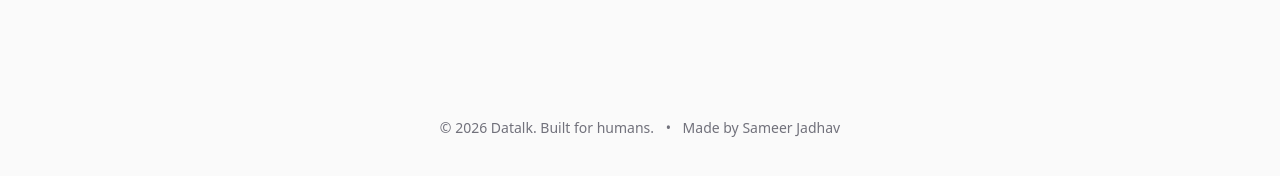
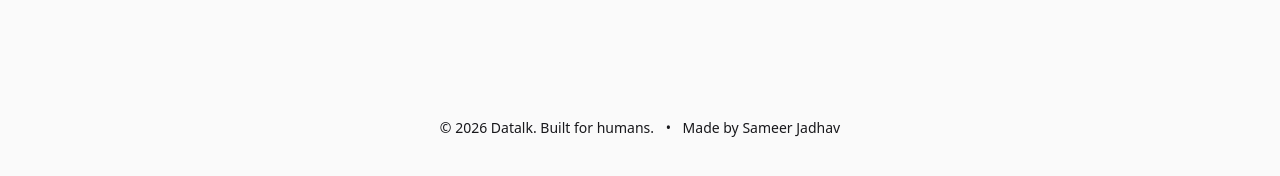
Before and after one commit to sameeeerjadhav/SQL-Agent, a React (Vite) app in the folder frontend/: page / in a window 1280 px wide. Shown: the part 1609-1785 px from the top of the page. Built offline with nearby package versions, Linux system fonts and the light colour scheme; no server answers.

Commit message:
Improve footer text visibility

```diff
--- a/frontend/src/components/LandingPage.jsx
+++ b/frontend/src/components/LandingPage.jsx
@@ -282,7 +282,7 @@ export const LandingPage = () => {
                 </div>
             </section>
 
-            <footer className="py-12 text-center text-zinc-500 dark:text-zinc-600 text-sm">
+            <footer className="py-12 text-center text-zinc-900 dark:text-zinc-300 text-sm font-medium">
                 <p>© 2026 Datalk. Built for humans. <span className="mx-2">•</span> Made by Sameer Jadhav</p>
             </footer>
         </div>
```
